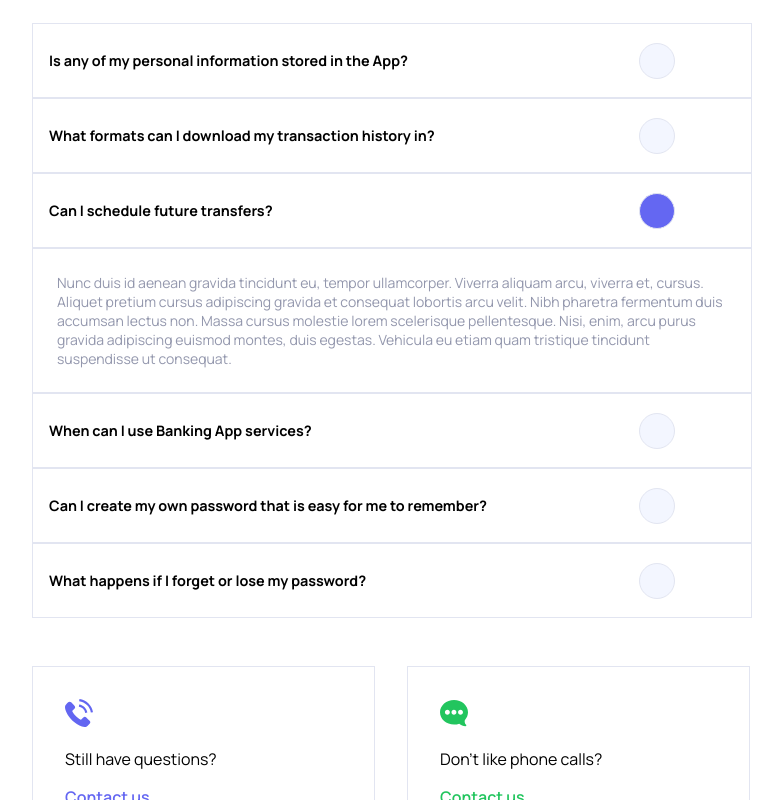
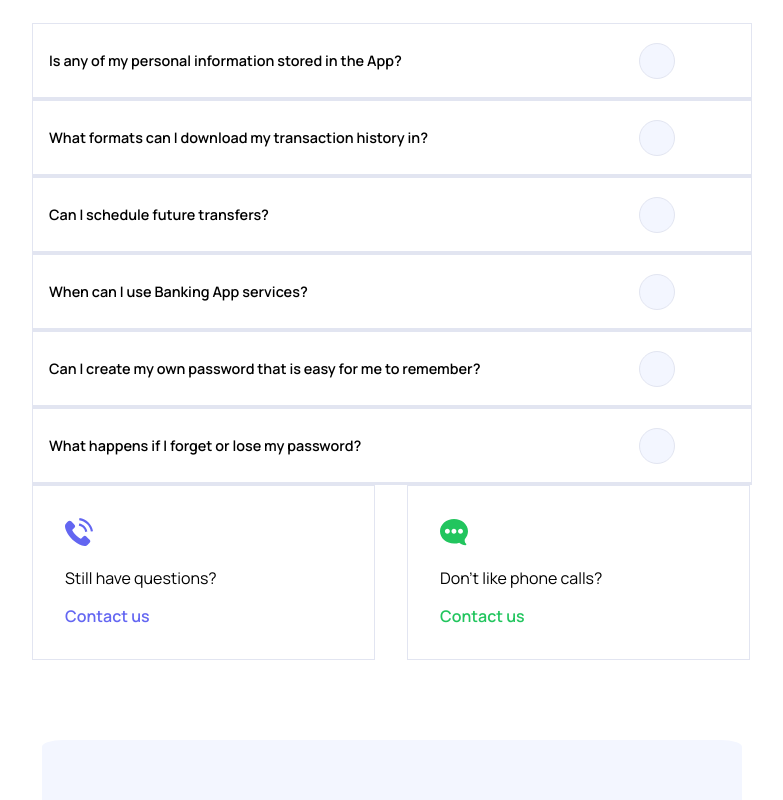
Before and after one commit to Haza987/Silicon-Javascript, a React (Vite) app: page / in a window 1280 px wide. Shown: the part 2440-3240 px from the top of the page, without its empty margins (248-1031 px from the left). Built offline with nearby package versions, Linux system fonts and the light colour scheme.

Commit message:
added FAQ accordion

```diff
--- a/src/components/CSS/main.css
+++ b/src/components/CSS/main.css
@@ -999,11 +999,14 @@ header .navigation .nav-link:hover {
   padding: 2rem;
   text-align: left;
 }
-#faq .cards .phone span {
+#faq .cards .phone .nav-link {
   color: var(--color-primary);
+  font-weight: 600;
+  text-decoration: none;
 }
-#faq .cards .phone span:active {
+#faq .cards .phone .nav-link:hover {
   color: var(--color-primary-clicked);
+  text-decoration: underline;
 }
 #faq .cards .chat {
   width: 343px;
@@ -1012,11 +1015,14 @@ header .navigation .nav-link:hover {
   padding: 2rem;
   text-align: left;
 }
-#faq .cards .chat span {
+#faq .cards .chat .nav-link {
   color: var(--color-success);
+  font-weight: 600;
+  text-decoration: none;
 }
-#faq .cards .chat span:active {
+#faq .cards .chat .nav-link:hover {
   color: var(--color-success-clicked);
+  text-decoration: underline;
 }
 #faq .cards p {
   padding: 1rem 0;
@@ -1028,46 +1034,35 @@ header .navigation .nav-link:hover {
   cursor: pointer;
   text-decoration: underline;
 }
-#faq .questions {
-  grid-area: questions;
+#faq .contactus {
+  grid-area: contact;
+}
+#faq .faq-test {
+  grid-area: faq;
+}
+#faq .faq-test .faqCard {
   padding-bottom: 3rem;
 }
-#faq .closed {
+#faq .faq-test .question {
   display: grid;
   grid-template-columns: 6fr 1fr;
   grid-template-areas: "question button";
+  cursor: pointer;
   height: 75px;
   border: 1px solid var(--color-grey300);
   align-items: center;
   padding: var(--container-padding);
   gap: 1rem;
 }
-#faq .closed h6 {
+#faq .faq-test .question p {
   grid-area: question;
   font-size: 0.9rem;
   text-align: left;
+  font-weight: 600;
 }
-#faq .closed .btn-circle {
+#faq .faq-test .question .btn-round {
+  cursor: pointer;
   grid-area: button;
-}
-#faq .closed:hover {
-  cursor: pointer;
-  text-decoration: underline;
-}
-#faq .answer {
-  border: 1px solid var(--color-grey300);
-  padding: 1.5rem;
-  text-align: left;
-  font-size: 14px;
-  color: var(--color-grey600-text);
-}
-#faq .faq1 {
-  display: none;
-}
-#faq .faq3-open {
-  display: none;
-}
-#faq .btn-circle {
   height: 36px;
   width: 36px;
   display: flex;
@@ -1077,24 +1072,38 @@ header .navigation .nav-link:hover {
   border: 1px solid var(--color-grey300);
   background-color: var(--color-grey100);
   color: var(--color-grey900-text);
+  transition: all 300ms;
 }
-#faq .open {
+#faq .faq-test .question:hover p {
+  text-decoration: underline;
+}
+#faq .faq-test .question:hover .btn-round {
   background-color: var(--color-primary);
   color: white;
 }
-#faq .contactus {
-  grid-area: contact;
-  position: absolute;
-  left: 50%;
-  bottom: 20px;
-  transform: translateX(-50%);
-  border-radius: 8px;
-  padding: 12px 25px;
-  justify-content: center;
-  align-items: center;
-  text-decoration: none;
+#faq .faq-test .open .btn-round {
+  background-color: #6366f1;
+  transform: rotate(180deg);
+  color: white;
+}
+#faq .faq-test .answer {
+  display: grid;
+  grid-template-rows: 0fr;
+  overflow: hidden;
+  transition: grid-template-rows 300ms, padding 300ms;
+  padding-inline: 1rem;
+  border: 1px solid var(--color-grey300);
+  text-align: left;
   font-size: 14px;
-  font-weight: 600;
+  color: var(--color-grey600-text);
+}
+#faq .faq-test .open .answer {
+  transition: grid-template-rows 300ms, padding-bottom 300ms;
+  grid-template-rows: 1fr;
+  padding: 1rem;
+}
+#faq .faq-test .expandable {
+  min-height: 0px;
 }
 
 @media (min-width: 768px) {
@@ -1103,19 +1112,7 @@ header .navigation .nav-link:hover {
     margin: var(--tablet-margin);
     display: grid;
     grid-template-columns: 1fr;
-    grid-template-areas: "header" "text" "questions" "cards";
-  }
-  #faq .faq1 {
-    display: grid;
-  }
-  #faq .faq1-open {
-    display: none;
-  }
-  #faq .faq3 {
-    display: none;
-  }
-  #faq .faq3-open {
-    display: grid;
+    grid-template-areas: "header" "text" "faq" "cards";
   }
   #faq .cards {
     display: flex;
@@ -1128,9 +1125,10 @@ header .navigation .nav-link:hover {
   #faq {
     max-width: var(--desktop-width);
     margin: var(--desktop-margin);
+    height: 675px;
     display: grid;
     grid-template-columns: 1fr 2fr;
-    grid-template-areas: "d-header questions" "text questions" "cards questions" "empty questions";
+    grid-template-areas: "d-header faq" "text faq" "cards faq" "empty faq";
     gap: 2rem;
   }
   #faq .cards {
--- a/src/components/CSS/scss/sections/_faq.scss
+++ b/src/components/CSS/scss/sections/_faq.scss
@@ -4,20 +4,23 @@
   padding-top: 3rem;
   padding-bottom: 3rem;
   margin: 1rem;
+  background-color: var(--color-bg);
 
-  background-color: var(--color-bg);
+
 
   .header{
     grid-area: header;
     font-size: 25px;
     font-weight: 800;
     padding-bottom: 2rem;
+
   }
 
   .desktop-header{
     grid-area: d-header;
     display: none;
     text-align: left;
+
   }
 
   .undertext {
@@ -25,6 +28,7 @@
     font-size: 18px;
     color: var(--color-grey500);
     margin-bottom: 3rem;
+
   }
 
   .cards {
@@ -33,6 +37,7 @@
     margin-bottom: 2rem;
     gap: 2rem;
 
+
     .phone {
       width: 343px;
       border: 1px solid var(--color-grey300);
@@ -40,12 +45,18 @@
       padding: 2rem;
       text-align: left;
 
-      span{
+
+      .nav-link{
         color: var(--color-primary);
+        font-weight: 600;
+        text-decoration: none;
+
       }
 
-      span:active {
+      .nav-link:hover {
         color: var(--color-primary-clicked);
+        text-decoration: underline;
+
       }
     }
 
@@ -56,79 +67,77 @@
       padding: 2rem;
       text-align: left;
 
-      span{
+
+      .nav-link{
         color: var(--color-success);
+        font-weight: 600;
+        text-decoration: none;
+
       }
 
-      span:active {
+      .nav-link:hover {
         color: var(--color-success-clicked);
+        text-decoration: underline;
+
       }
     }
 
     p{
       padding: 1rem 0;
+
     }
 
     span{
       font-weight: 600;
+
     }
 
     span:hover{
       cursor: pointer;
       text-decoration: underline;
+
     }
   }
 
-  .questions {
-    grid-area: questions;
-    padding-bottom: 3rem;
+  .contactus {
+    grid-area: contact;
+
   }
 
-  .closed {
+  .faq-test{
+
+    grid-area: faq;
+
+
+    .faqCard {
+        padding-bottom: 3rem;
+
+    }
+
+    .question{
       display: grid;
       grid-template-columns: 6fr 1fr;
       grid-template-areas: "question button";
-
+      cursor: pointer;
       height: 75px;
       border: 1px solid var(--color-grey300);
       align-items: center;
       padding: var(--container-padding);
       gap: 1rem;
 
-    h6{
+
+
+      p{
         grid-area: question;
         font-size: .9rem;
         text-align: left;
-    }
-
-    .btn-circle {
-      grid-area: button;
-    }
+        font-weight: 600 ;
 
       }
 
-  .closed:hover {
+      .btn-round {
         cursor: pointer;
-    text-decoration: underline;
-  }
-
-  .answer{
-    border: 1px solid var(--color-grey300);
-    padding: 1.5rem;
-    text-align: left;
-    font-size: 14px;
-    color: var(--color-grey600-text);
-  }
-
-  .faq1 {
-    display: none;
-  }
-
-  .faq3-open {
-    display: none;
-  }
-
-  .btn-circle {
+        grid-area: button;
         height: 36px;
         width: 36px;
         display: flex;
@@ -138,34 +147,65 @@
         border: 1px solid var(--color-grey300);
         background-color: var(--color-grey100);
         color: var(--color-grey900-text);
+        transition: all 300ms;
+
+      }
+    }
+
+    .question:hover p{
+      text-decoration: underline;
+
 
     }
 
-  .open {
+    .question:hover .btn-round{
       background-color: var(--color-primary);
       color: white;
+
     }
 
-  .contactus {
-    grid-area: contact;
+    .open .btn-round{
+      background-color: #6366f1;
+      transform: rotate(180deg);
+      color: white;
 
-    position: absolute;
-    left: 50%;
-    bottom: 20px;
-    transform: translateX(-50%);
-    border-radius: 8px;
-    padding: 12px 25px;
-    justify-content: center;
-    align-items: center;
-    text-decoration: none;
+    }
+
+    .answer {
+
+      display: grid;
+      grid-template-rows: 0fr;
+      overflow: hidden;
+
+      transition: grid-template-rows 300ms, padding 300ms;
+      padding-inline: 1rem ;
+
+      border: 1px solid var(--color-grey300);
+      text-align: left;
       font-size: 14px;
-    font-weight: 600;
+      color: var(--color-grey600-text);
+
+    }
+
+    .open .answer {
+      transition: grid-template-rows 300ms, padding-bottom 300ms;
+
+      grid-template-rows: 1fr;
+      padding: 1rem;
+    }
+
+    .expandable {
+      min-height: 0px;
+
+
+    }
   }
 }
 
+
+
 @media (min-width: 768px) {
   #faq {
-
     max-width: var(--tablet-width);
     margin: var(--tablet-margin);
     display: grid;
@@ -173,24 +213,8 @@
     grid-template-areas:
     "header"
     "text"
-    "questions"
+    "faq"
     "cards";
-
-    .faq1 {
-      display: grid;
-    }
-
-    .faq1-open {
-      display: none;
-    }
-
-    .faq3 {
-      display: none;
-    }
-
-    .faq3-open {
-      display: grid;
-    }
 
     .cards {
       display: flex;
@@ -206,13 +230,14 @@
    #faq {
     max-width: var(--desktop-width);
     margin: var(--desktop-margin);
+    height: 675px;
     display: grid;
     grid-template-columns: 1fr 2fr;
     grid-template-areas:
-    "d-header questions"
-    "text questions"
-    "cards questions"
-    "empty questions";
+    "d-header faq"
+    "text faq"
+    "cards faq"
+    "empty faq";
     gap: 2rem;
 
     .cards {
--- a/src/components/main-components/Faq.jsx
+++ b/src/components/main-components/Faq.jsx
@@ -1,9 +1,12 @@
 import React from 'react'
+import { NavLink } from 'react-router-dom'
+import Questions from './utilities/FAQ/Questions'
 
 function Faq() {
   return (
     <section id="faq">
       <h1 className="header">Any questions? Check out the FAQs</h1>
+
       <div className="desktop-header">
         <h1>Any questions?</h1>
         <h1> Check out the FAQs</h1>
@@ -15,89 +18,19 @@ function Faq() {
         <div className="phone">
           <img src="/src/Images/FAQImages/phone.svg" alt="phone"></img>
           <p>Still have  questions?</p>
-                  <span>Contact us <i className="fa-solid fa-arrow-right"></i></span>
+          <NavLink className="nav-link" to="/contact">Contact us <i className="fa-solid fa-arrow-right"></i></NavLink>
         </div>
 
         <div className="chat">
           <img src="/src/Images/FAQImages/chat.svg" alt="chat"></img>
           <p>Don't like phone calls?</p>
-                  <span>Contact us <i className="fa-solid fa-arrow-right"></i></span>
+          <NavLink className="nav-link" to="/contact">Contact us <i className="fa-solid fa-arrow-right"></i></NavLink>
         </div>
       </div>
 
-            <div className="questions">
+      <Questions />
 
-              <div className="faq1 closed">
-                <h6 className="question"> Is any of my personal information stored in the App?</h6>
-                <span className="btn-circle">
-                  <i className="fa-solid fa-chevron-down"></i>
-                </span>
-              </div>
-
-              <div className="faq1-open closed">
-                <h6 className="question"> Is any of my personal information stored in the App?</h6>
-                <span className="btn-circle open">
-                  <i className="fa-solid fa-chevron-up"></i>
-                </span>
-              </div>
-
-              <div className="faq1-open answer">
-                <p className="para1">Nunc duis id aenean gravida tincidunt eu, tempor ullamcorper. Viverra aliquam arcu, viverra et, cursus. Aliquet pretium cursus adipiscing gravida et consequat lobortis arcu velit. Nibh pharetra fermentum duis accumsan lectus non. Massa cursus molestie lorem scelerisque pellentesque. Nisi, enim, arcu purus gravida adipiscing euismod montes, duis egestas. Vehicula eu etiam quam tristique tincidunt suspendisse ut consequat.</p>
-                <></>
-                <p className="para2">Ornare senectus fusce dignissim ut. Integer consequat in eu tortor, faucibus et lacinia posuere. Turpis sit viverra lorem suspendisse lacus aliquam auctor vulputate. Quis egestas aliquam nunc purus lacus, elit leo elit facilisi. Dignissim amet adipiscing massa integer.</p>
-              </div>
-
-              <div className="faq2 closed">
-                <h6 className="question">What formats can I download my transaction history in?</h6>
-                <span className="btn-circle">
-                  <i className="fa-solid fa-chevron-down"></i>
-                </span>
-              </div>
-
-              <div className="faq3 closed">
-                <h6 className="question">Can I schedule future transfers?</h6>
-                <span className="btn-circle">
-                  <i className="fa-solid fa-chevron-down"></i>
-                </span>
-              </div>
-
-              <div className="faq3-open closed">
-                <h6 className="question">Can I schedule future transfers?</h6>
-
-                <span className="btn-circle open">
-                  <i className="fa-solid fa-chevron-up"></i>
-                </span>
-
-              </div>
-
-              <div className="faq3-open answer">
-                <p className="answer3">Nunc duis id aenean gravida tincidunt eu, tempor ullamcorper. Viverra aliquam arcu, viverra et, cursus. Aliquet pretium cursus adipiscing gravida et consequat lobortis arcu velit. Nibh pharetra fermentum duis accumsan lectus non. Massa cursus molestie lorem scelerisque pellentesque. Nisi, enim, arcu purus gravida adipiscing euismod montes, duis egestas. Vehicula eu etiam quam tristique tincidunt suspendisse ut consequat.</p>
-              </div>
-
-              <div className="faq4 closed">
-                <h6 className="question">When can I use Banking App services?</h6>
-                <span className="btn-circle">
-                  <i className="fa-solid fa-chevron-down"></i>
-                </span>
-              </div>
-
-              <div className="faq5 closed">
-                <h6 className="question">Can I create my own password that is easy for me to remember?</h6>
-                <span className="btn-circle">
-                  <i className="fa-solid fa-chevron-down"></i>
-                </span>
-              </div>
-
-              <div className="faq6 closed">
-                <h6 className="question">What happens if I forget or lose my password?</h6>
-                <span className="btn-circle">
-                  <i className="fa-solid fa-chevron-down"></i>
-                </span>
-              </div>
-
-              <a className="contactus bgc">Contact us now</a>
-
-        </div>
+      <NavLink to="/contact"><button className='contactus bgc'> Contact us now</button></NavLink>
     </section>
   )
 }
--- /dev/null
+++ b/src/components/main-components/utilities/FAQ/Questions.jsx
@@ -0,0 +1,111 @@
+import React, { useState } from 'react'
+
+const Questions = () => {
+
+  const [openIndex, setOpenIndex] = useState(null);
+
+  const toggleOpen = (index) => {
+    setOpenIndex(openIndex === index ? null : index);
+  };
+
+  return (
+    <section className="faq-test">
+      <div className={`faq-card ${openIndex === 0 ? 'open' : ''}`} onClick={() => toggleOpen(0)}>
+        <div className="question">
+          <p>Is any of my personal information stored in the App?</p>
+          <button className="btn-round" >
+            <i className="fa-solid fa-chevron-down"></i>
+          </button>
+        </div>
+
+        <div className={`answer ${openIndex === 0 ? 'open' : ''}`}>
+            <div className="expandable">
+              <p>Lorem ipsum dolor sit amet consectetur adipisicing elit. Asperiores, quis fugit! Dolor aut, in inventore quibusdam dolore minus minima repudiandae quis doloribus veniam sint ipsa quia? Consectetur repellendus omnis natus.</p>
+            </div>
+          </div>
+      </div>
+
+      <div className={`faq-card ${openIndex === 1 ? 'open' : ''}`} onClick={() => toggleOpen(1)}>
+        <div className="question">
+          <p>What formats can I download my transaction history in?</p>
+          <button className="btn-round" >
+            <i className="fa-solid fa-chevron-down"></i>
+          </button>
+        </div>
+
+        <div className={`answer ${openIndex === 1 ? 'open' : ''}`}>
+            <div className="expandable">
+              <p>Lorem ipsum dolor sit amet consectetur adipisicing elit. Pariatur tenetur excepturi debitis nemo a ipsam quibusdam ipsum possimus, ipsa provident!</p>
+            </div>
+          </div>
+
+      </div>
+
+      <div className={`faq-card ${openIndex === 2 ? 'open' : ''}`}onClick={() => toggleOpen(2)}>
+        <div className="question">
+          <p>Can I schedule future transfers?</p>
+          <button className="btn-round" >
+            <i className="fa-solid fa-chevron-down"></i>
+          </button>
+        </div>
+
+        <div className={`answer ${openIndex === 2 ? 'open' : ''}`}>
+            <div className="expandable">
+              <p>Lorem ipsum dolor sit amet consectetur adipisicing elit. Ipsum repellendus deserunt reiciendis quaerat fuga. Laudantium atque pariatur id quo consequatur quibusdam nostrum, obcaecati accusamus vero totam labore repellat saepe vel odit corporis eum culpa repellendus corrupti reprehenderit consectetur ducimus aperiam. Minus, dolores! Repellat autem recusandae nemo amet. Voluptatem, officia ipsa.</p>
+            </div>
+          </div>
+
+      </div>
+
+      <div className={`faq-card ${openIndex === 3 ? 'open' : ''}`}onClick={() => toggleOpen(3)}>
+        <div className="question">
+          <p>When can I use Banking App services?</p>
+          <button className="btn-round" >
+            <i className="fa-solid fa-chevron-down"></i>
+          </button>
+        </div>
+
+        <div className={`answer ${openIndex === 3 ? 'open' : ''}`}>
+            <div className="expandable">
+              <p>Lorem ipsum dolor, sit amet consectetur adipisicing elit. Officiis aliquid ipsum veniam blanditiis suscipit omnis quasi natus cupiditate rem, esse voluptatibus dolorum iusto exercitationem excepturi maiores repellat officia, fugiat beatae aspernatur adipisci modi eligendi. Repellat tempore dolorum reiciendis dicta labore?</p>
+            </div>
+          </div>
+
+      </div>
+
+      <div className={`faq-card ${openIndex === 4 ? 'open' : ''}`}onClick={() => toggleOpen(4)}>
+        <div className="question">
+          <p>Can I create my own password that is easy for me to remember?</p>
+          <button className="btn-round" >
+            <i className="fa-solid fa-chevron-down"></i>
+          </button>
+        </div>
+
+        <div className={`answer ${openIndex === 4 ? 'open' : ''}`}>
+            <div className="expandable">
+              <p>Lorem ipsum dolor, sit amet consectetur adipisicing elit. Totam dolores quasi nemo omnis natus. Magnam tenetur, voluptatibus nostrum error doloremque possimus, quibusdam voluptas soluta nemo architecto atque quidem. Explicabo maxime magni totam magnam beatae at, eaque reiciendis accusamus? Quidem omnis ipsum harum earum, ratione odio. Doloremque laudantium expedita odit sequi hic consectetur eius! Repellendus at vitae dolorum consequatur, distinctio quasi.</p>
+            </div>
+          </div>
+
+      </div>
+
+      <div className={`faq-card ${openIndex === 5 ? 'open' : ''}`}onClick={() => toggleOpen(5)}>
+        <div className="question">
+          <p>What happens if I forget or lose my password?</p>
+          <button className="btn-round" >
+            <i className="fa-solid fa-chevron-down"></i>
+          </button>
+        </div>
+
+        <div className={`answer ${openIndex === 5 ? 'open' : ''}`}>
+            <div className="expandable">
+              <p>Lorem ipsum dolor sit amet consectetur adipisicing elit. Obcaecati ut aperiam quisquam id voluptates ipsa! Deserunt vitae magnam deleniti laborum commodi non accusantium expedita.</p>
+            </div>
+          </div>
+
+      </div>
+    </section>
+  )
+}
+
+export default Questions
```
Lines whose indentation alone changed are shown as unchanged.
